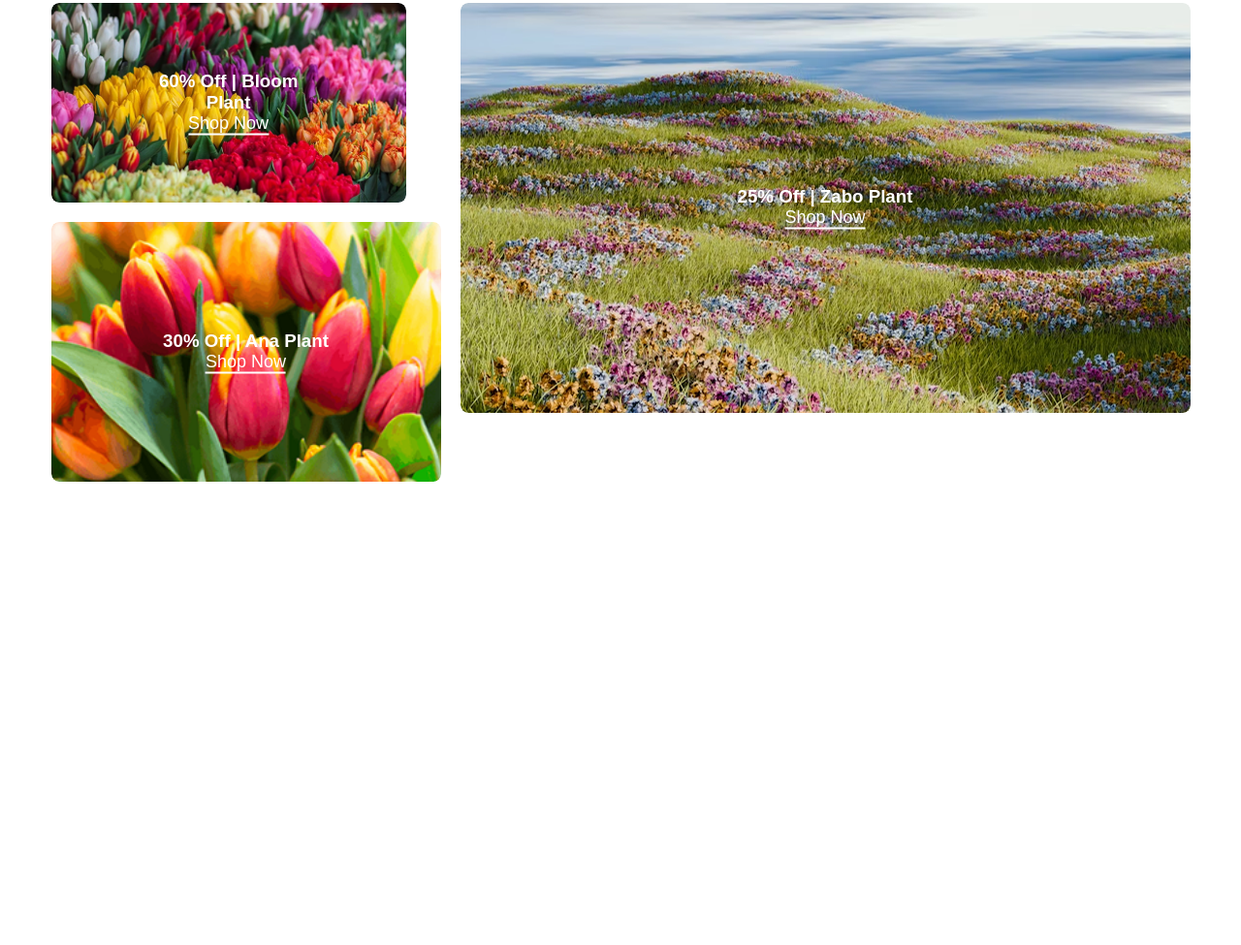
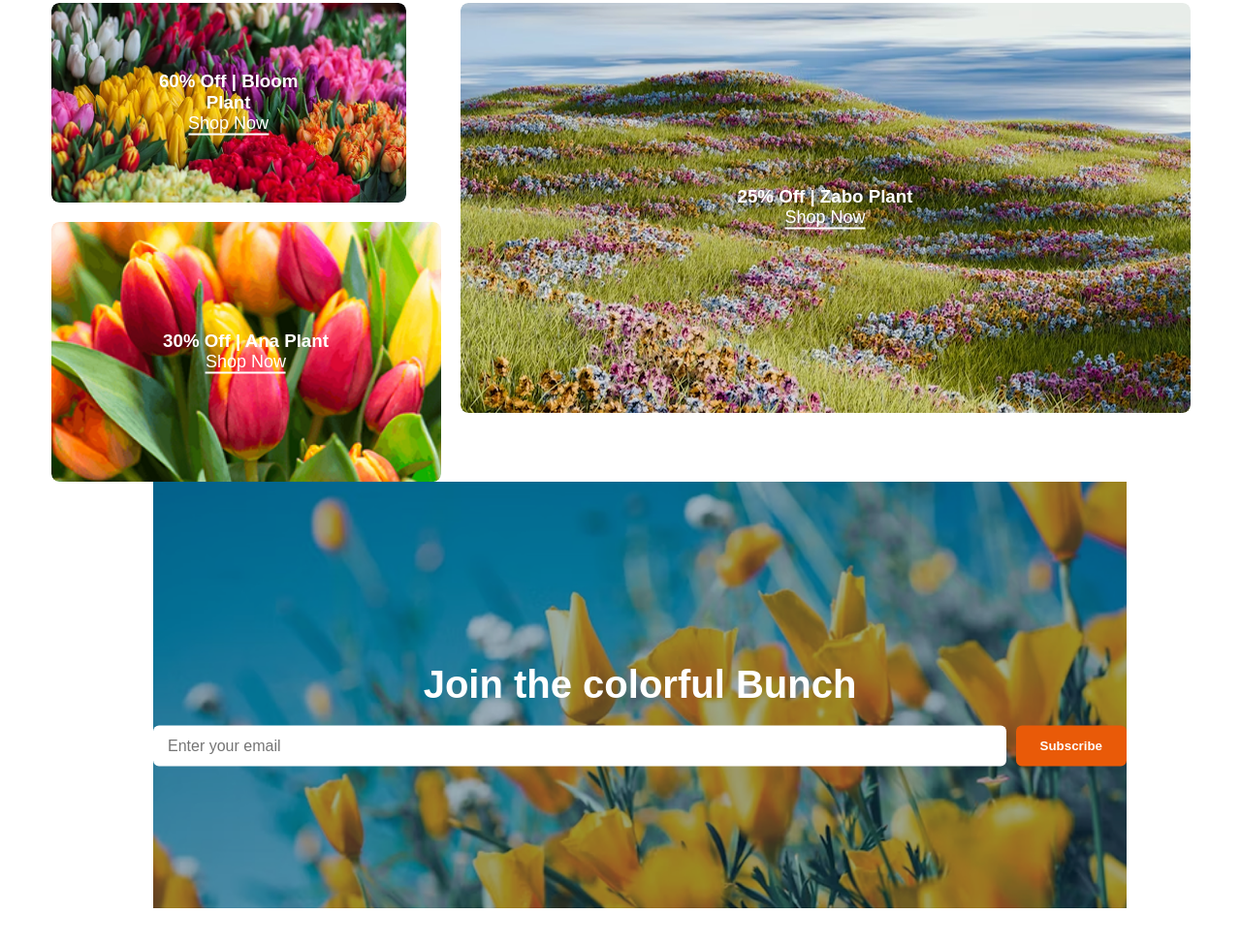
Before and after one commit to constantgalib/Responsive-Flower-Shop, a plain HTML site: page index.html in a window 1280 px wide. Shown: the part 3773-4748 px from the top of the page at 97% size. Before the commit the page ends 4338 px from the top, so only its background shows below. Drawn offline with Linux system fonts and the light colour scheme.

Commit message:
added join  section

```diff
--- a/index.html
+++ b/index.html
@@ -184,6 +184,15 @@
         </div>
       </section>
 
+      <section class="join-bunch">
+        <div class="join-overlay">
+          <h3>Join the colorful Bunch</h3>
+          <form class="subscribe-form">
+            <input type="email" placeholder="Enter your email" required />
+            <button type="submit">Subscribe</button>
+          </form>
+        </div>
+      </section>
 
 
 
--- a/styles/styles.css
+++ b/styles/styles.css
@@ -388,6 +388,69 @@
 }
 
 
+/* Join section */
+
+.join-bunch {
+  position: relative;
+  width: 100%;
+  height: 400px; /* adjust height as you like */
+  background-image: url('../assets/news-letter-bg.png');
+  background-size: cover;
+  background-position: center;
+  background-repeat: no-repeat;
+  display: flex;
+  justify-content: center;
+  align-items: center;
+  text-align: center;
+  color: white;
+  padding: 20px;
+}
+
+.join-overlay {
+  position: absolute;
+  top: 50%;
+  left: 50%;
+  transform: translate(-50%, -50%);
+  text-align: center;
+  width: 100%;
+}
+
+.join-overlay h3 {
+  color: white; /* visible white text */
+  font-size: 2.5rem;
+  margin-bottom: 20px;
+}
+
+
+.subscribe-form {
+  display: flex;
+  justify-content: center;
+  gap: 10px;
+}
+
+.subscribe-form input[type="email"] {
+  flex: 1;
+  padding: 12px 15px;
+  font-size: 16px;
+  border-radius: 6px;
+  border: none;
+  outline: none;
+}
+
+.subscribe-form button {
+  padding: 12px 25px;
+  background-color: #e95a08; /* your highlight color */
+  color: white;
+  font-weight: 600;
+  border: none;
+  border-radius: 6px;
+  cursor: pointer;
+  transition: background-color 0.3s ease;
+}
+
+.subscribe-form button:hover {
+  background-color: #cc4e06;
+}
 
 
 /* Responsive */
```
